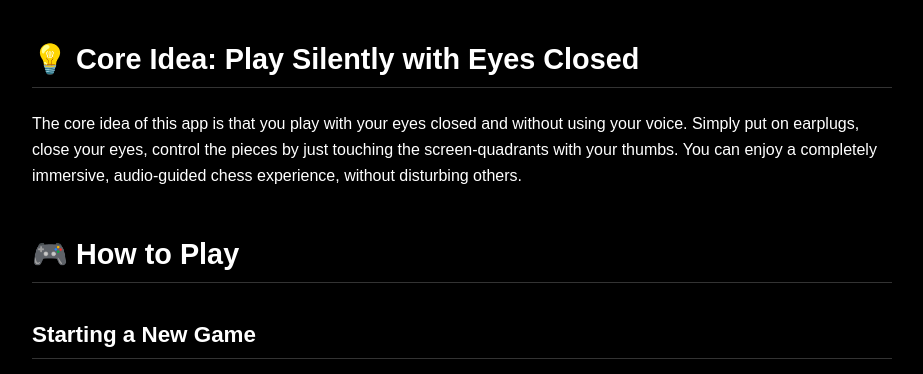
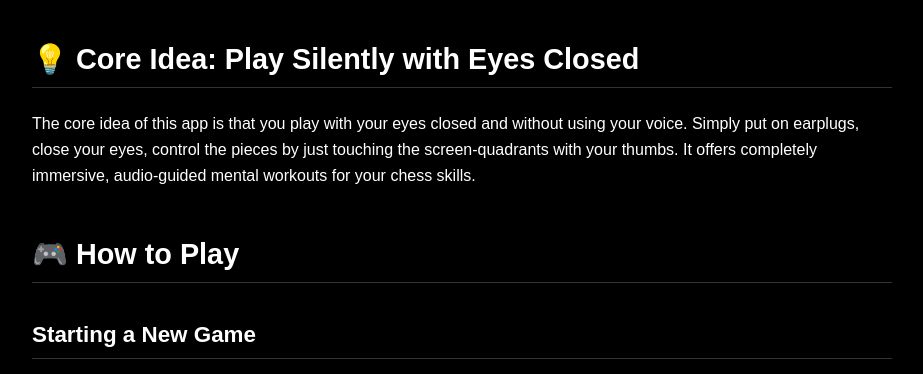
Before and after one commit to blindfold-chess/blindfold-chess, a plain HTML site: page docs/about/index.html in a window 1280 px wide. Shown: the part 635-1009 px from the top of the page, without its empty margins (178-1101 px from the left). Drawn offline with Linux system fonts and the light colour scheme.

Commit message:
Improve the description of the "Core Idea"

```diff
--- a/docs/about/index.html
+++ b/docs/about/index.html
@@ -123,7 +123,7 @@
     <main>
         <h1>Blindfold Chess App: User Guide</h1>
         <h2>💡 Core Idea: Play Silently with Eyes Closed</h2>
-        <p>The core idea of this app is that you play with your eyes closed and without using your voice. Simply put on earplugs, close your eyes, control the pieces by just touching the screen-quadrants with your thumbs. You can enjoy a completely immersive, audio-guided chess experience, without disturbing others.</p>
+        <p>The core idea of this app is that you play with your eyes closed and without using your voice. Simply put on earplugs, close your eyes, control the pieces by just touching the screen-quadrants with your thumbs. It offers completely immersive, audio-guided mental workouts for your chess skills.</p>
 
         <h2>🎮 How to Play</h2>
 
```
